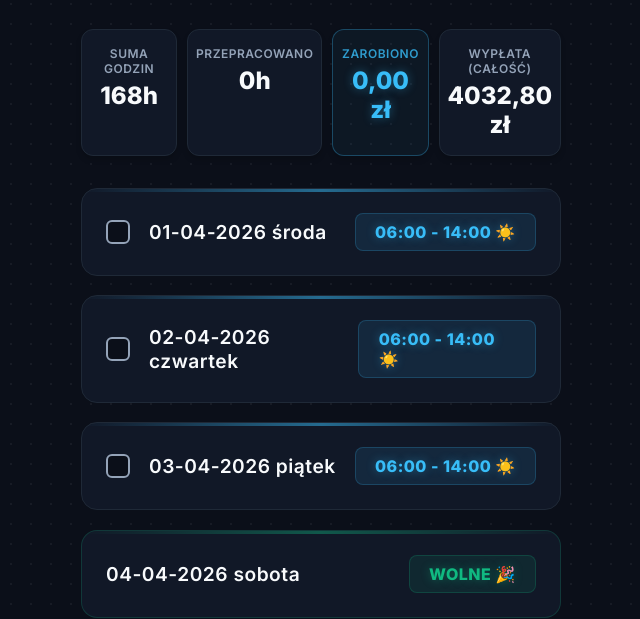
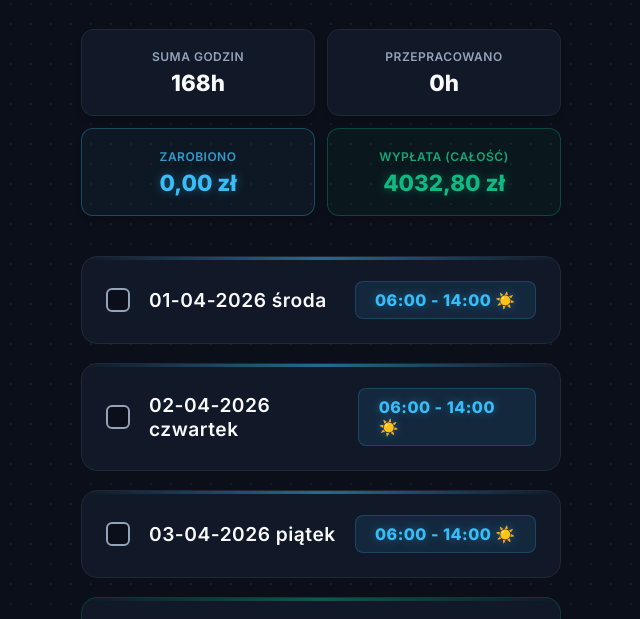
Before and after one commit to B1gCoder/asseco-grafik, a website: page index.html in a window 1280 px wide. Shown: the part 126-745 px from the top of the page, without its empty margins (319-959 px from the left). Drawn offline with Linux system fonts and the light colour scheme.

Commit message:
Update style.css

```diff
--- a/style.css
+++ b/style.css
@@ -57,26 +57,39 @@ h1 {
 
 /* ---- PANEL STATYSTYK (Dostosowany do Dark UI) ---- */
 .statystyki-panel {
-    display: flex;
-    justify-content: space-between;
-    gap: 10px;
-    margin-bottom: 2rem;
+    display: grid;
+    grid-template-columns: 1fr 1fr; /* Tworzy siatkę 2x2 */
+    gap: 12px;
+    margin-bottom: 2.5rem;
 }
 
 .stat-karta {
-    flex: 1;
     background: var(--card-bg);
     border-radius: 12px;
-    padding: 1rem 0.5rem;
+    padding: 1.2rem 0.5rem;
     text-align: center;
     border: 1px solid var(--card-border);
     box-shadow: 0 4px 6px -1px rgba(0, 0, 0, 0.2);
+    display: flex;
+    flex-direction: column;
+    justify-content: center;
 }
 
+/* Karta Przepracowane (Akcent Niebieski) */
 .stat-karta.akcent {
-    background: rgba(56, 189, 248, 0.05); /* Bardzo delikatne podświetlenie tła */
+    background: rgba(56, 189, 248, 0.05);
     border-color: rgba(56, 189, 248, 0.3);
 }
+.stat-karta.akcent .stat-tytul { color: var(--accent-work); opacity: 0.8; }
+.stat-karta.akcent .stat-wartosc { color: var(--accent-work); text-shadow: 0 0 10px rgba(56, 189, 248, 0.4); }
+
+/* Karta Kasa/Wypłata (Akcent Szmaragdowy) */
+.stat-karta.akcent-kasa {
+    background: rgba(16, 185, 129, 0.05);
+    border-color: rgba(16, 185, 129, 0.3);
+}
+.stat-karta.akcent-kasa .stat-tytul { color: var(--accent-free); opacity: 0.9; }
+.stat-karta.akcent-kasa .stat-wartosc { color: var(--accent-free); text-shadow: 0 0 10px rgba(16, 185, 129, 0.4); }
 
 .stat-tytul {
     font-size: 0.75rem;
@@ -87,13 +100,8 @@ h1 {
     margin-bottom: 5px;
 }
 
-.stat-karta.akcent .stat-tytul {
-    color: var(--accent-work);
-    opacity: 0.8;
-}
-
 .stat-wartosc {
-    font-size: 1.5rem;
+    font-size: 1.4rem;
     font-weight: 800;
     color: var(--text-main);
 }
```
